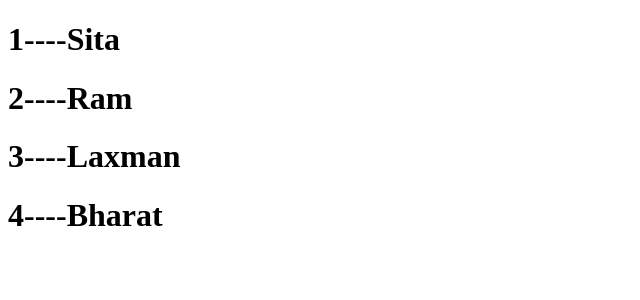
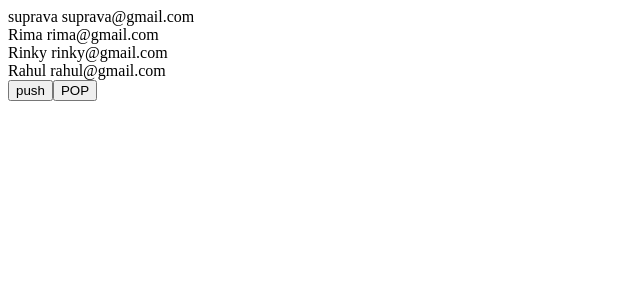
Before and after one commit to suprava16/REACT_SESSION_5, a React (Create React App) app: page / in a window 1280 px wide. Shown: the top 300 px of the page, without its empty margins (0-640 px from the left). Built offline with nearby package versions, Linux system fonts and the light colour scheme.

Commit message:
Array of object concept

```diff
--- a/src/App.js
+++ b/src/App.js
@@ -10,6 +10,7 @@ import PropsCom from "./FunctionalComponents/FunctionalProps/PropsCom"
 import UseStateCom from "./FunctionalComponents/StateVariables/UseStateCom"
 import ChangeFunction from "./FunctionalComponents/StateVariables/ChangeFunction"
 import ArrayCom from "./Components/Array/ArrayCom"
+import ArrayOfObject from "./Components/Array/ArrayOfObject"
 class App extends React.Component {
   render() {
     return (
@@ -25,7 +26,8 @@ class App extends React.Component {
         {/* <PropsCom name="suprava" roll={100}/> */}
         {/* <UseStateCom/> */}
         {/* <ChangeFunction/> */}
-        <ArrayCom/>
+        {/* <ArrayCom/> */}
+        <ArrayOfObject/>
       </div>
     )
   }
--- /dev/null
+++ b/src/Components/Array/ArrayOfObject.js
@@ -0,0 +1,63 @@
+import React from "react";
+
+export default class ArrayOfObject extends React.Component{
+  constructor(){
+    super();
+    this.state={
+      data:[
+        {
+          name:"suprava",
+          email:"suprava@gmail.com"
+        },
+        {
+          name:"Rima",
+          email:"rima@gmail.com"
+        },
+        {
+          name:"Rinky",
+          email:"rinky@gmail.com"
+        },
+        {
+          name:"Rahul",
+          email:"rahul@gmail.com"
+        },
+
+      ]
+    }
+  }
+  handlePush=()=>{
+    var temp=this.state.data
+    temp.push({
+      name:"Supriya",
+      email:"supriya@gmail.com"
+    })
+    this.setState({
+      data:temp
+    })
+  }
+
+  handlePop=()=>{
+    var temp=this.state.data
+    temp.pop()
+    this.setState({
+      data:temp
+    })
+  }
+  render(){
+    return(
+      <div>
+         {this.state.data.map((item,i)=>{
+           return(
+             <>
+             <span>{item.name}</span>{"   "}
+             <span>{item.email}</span><br/>
+
+             </>
+           )
+         })}
+         <button onClick={this.handlePush}>push</button>
+         <button onClick={this.handlePop}>POP</button>
+      </div>
+    )
+  }
+}
```
Also changed, not shown: src/Assignments.js (added, +11 -0 lines).
